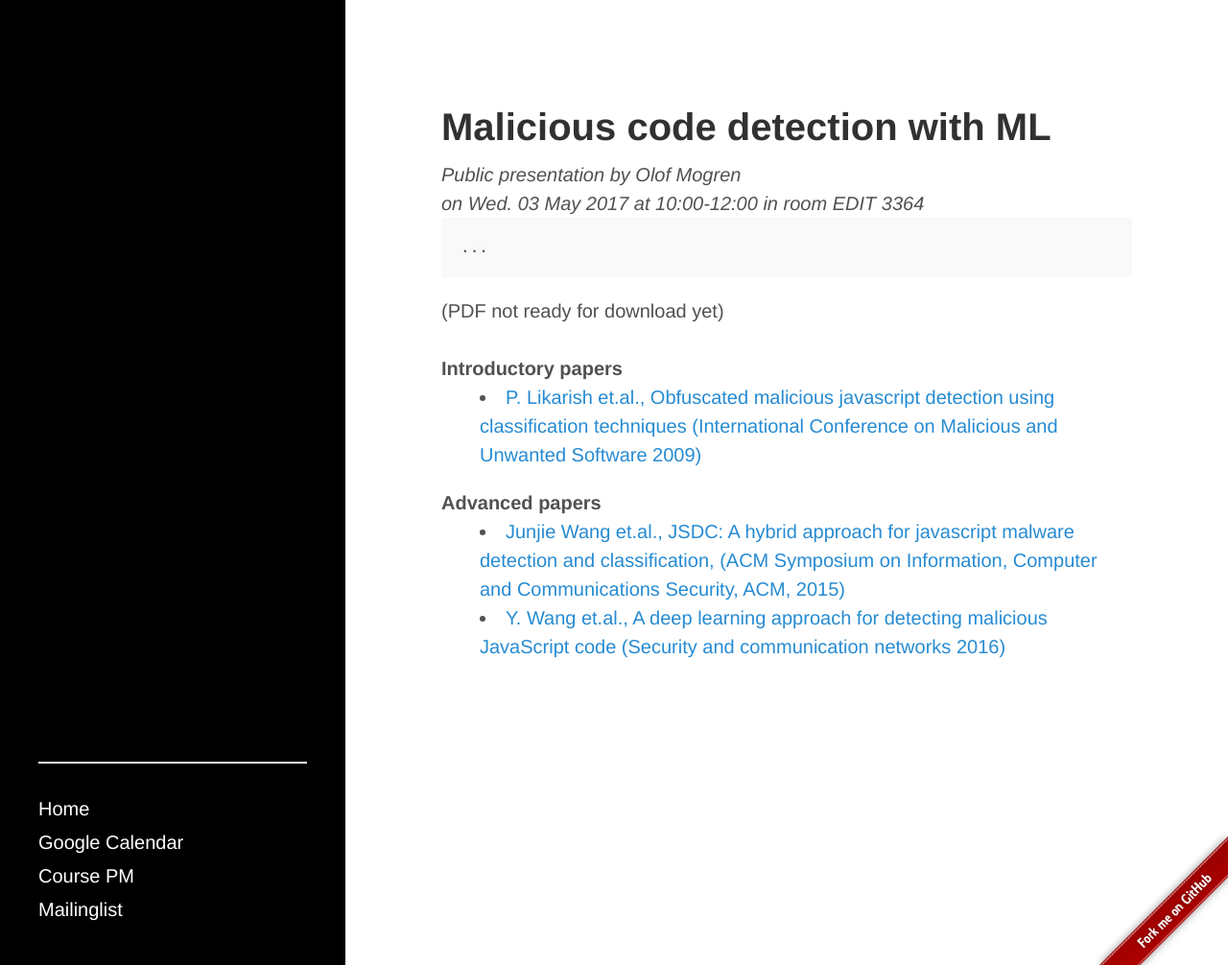
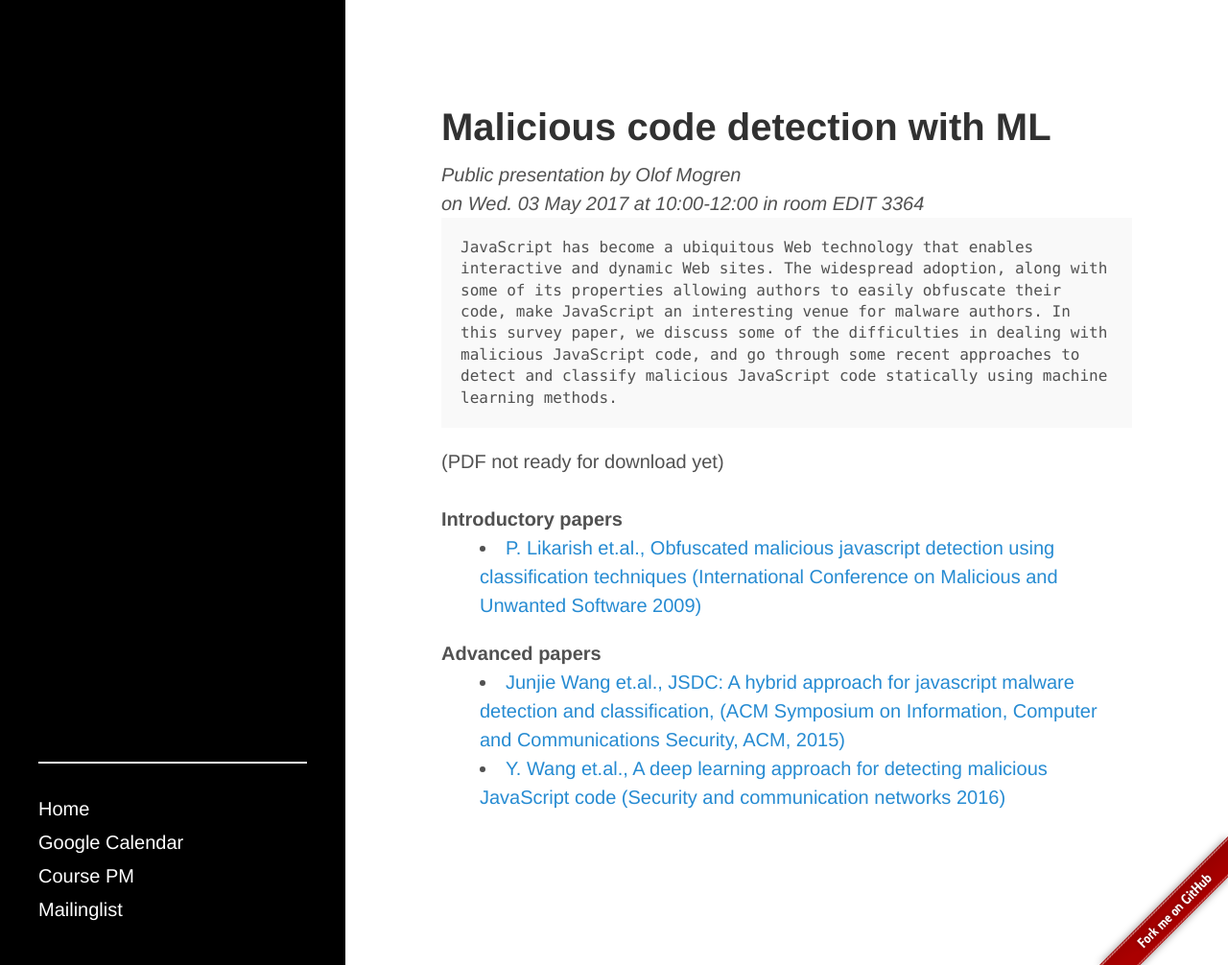
Before and after one commit to fdat085/fdat085.github.io, a Jekyll site: the page built from student-olof.md, in a window 1280 px wide and 1006 px high. Shown: the whole window at 96% size. Built offline with Jekyll 4.4.1, drawn with Linux system fonts in a browser that asks for light colours.

Commit message:
Survey paper.

```diff
--- a/student-olof.md
+++ b/student-olof.md
@@ -6,7 +6,14 @@ author: Olof Mogren
 room: EDIT 3364
 date: 2017/05/03
 time: 10:00-12:00
-abstract: "..."
+abstract: "JavaScript has become a ubiquitous Web technology that enables
+interactive and dynamic Web sites. The widespread adoption, along
+with some of its properties allowing authors to easily obfuscate their
+code, make JavaScript an interesting venue for malware authors. In
+this survey paper, we discuss some of the difficulties in dealing with
+malicious JavaScript code, and go through some recent approaches to
+detect and classify malicious JavaScript code statically using machine
+learning methods."
 intropapers:
 - title: "P. Likarish et.al., Obfuscated malicious javascript detection using classification techniques (International Conference on Malicious and Unwanted Software 2009)"
   url: "https://pdfs.semanticscholar.org/3f37/b496268cc5eb75af2af78b26f2d17fafe0c1.pdf"
```
Also changed, not shown: 1 other file.
